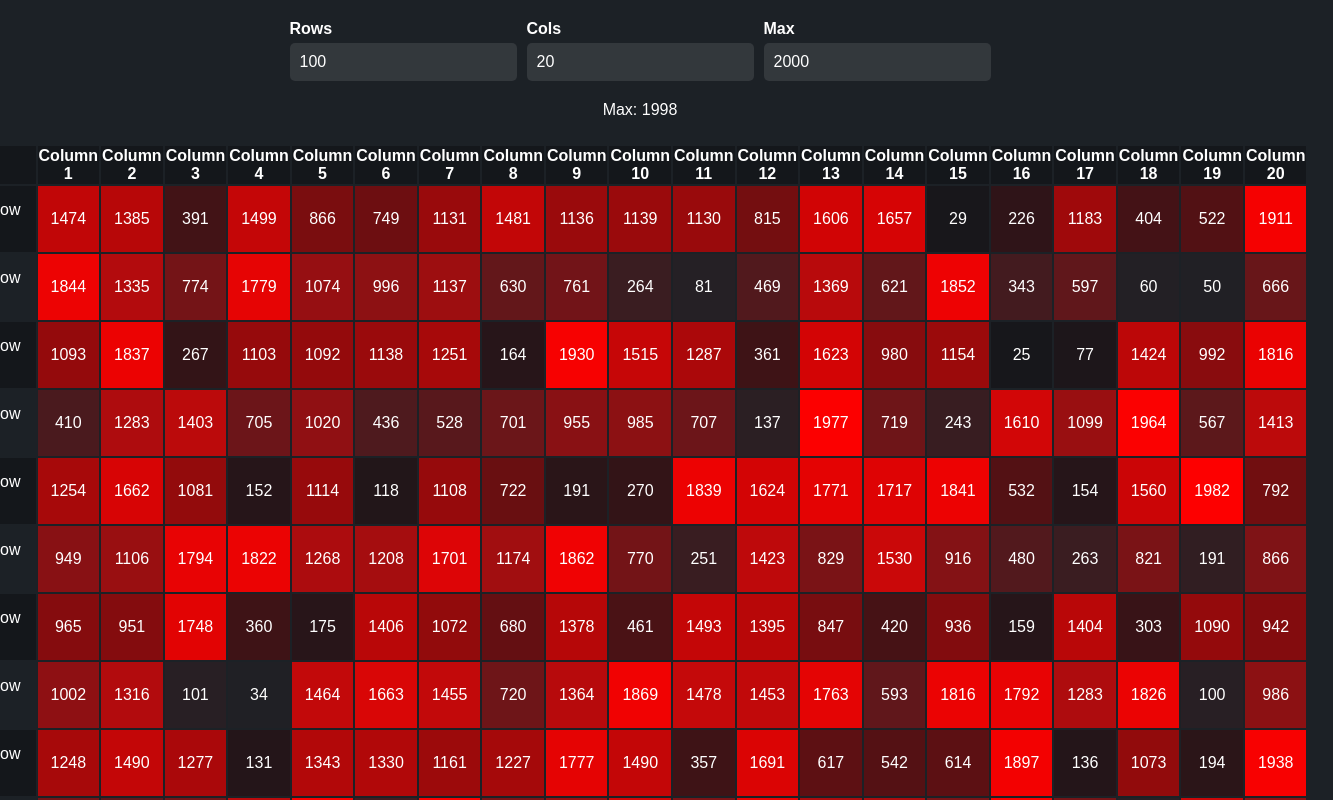
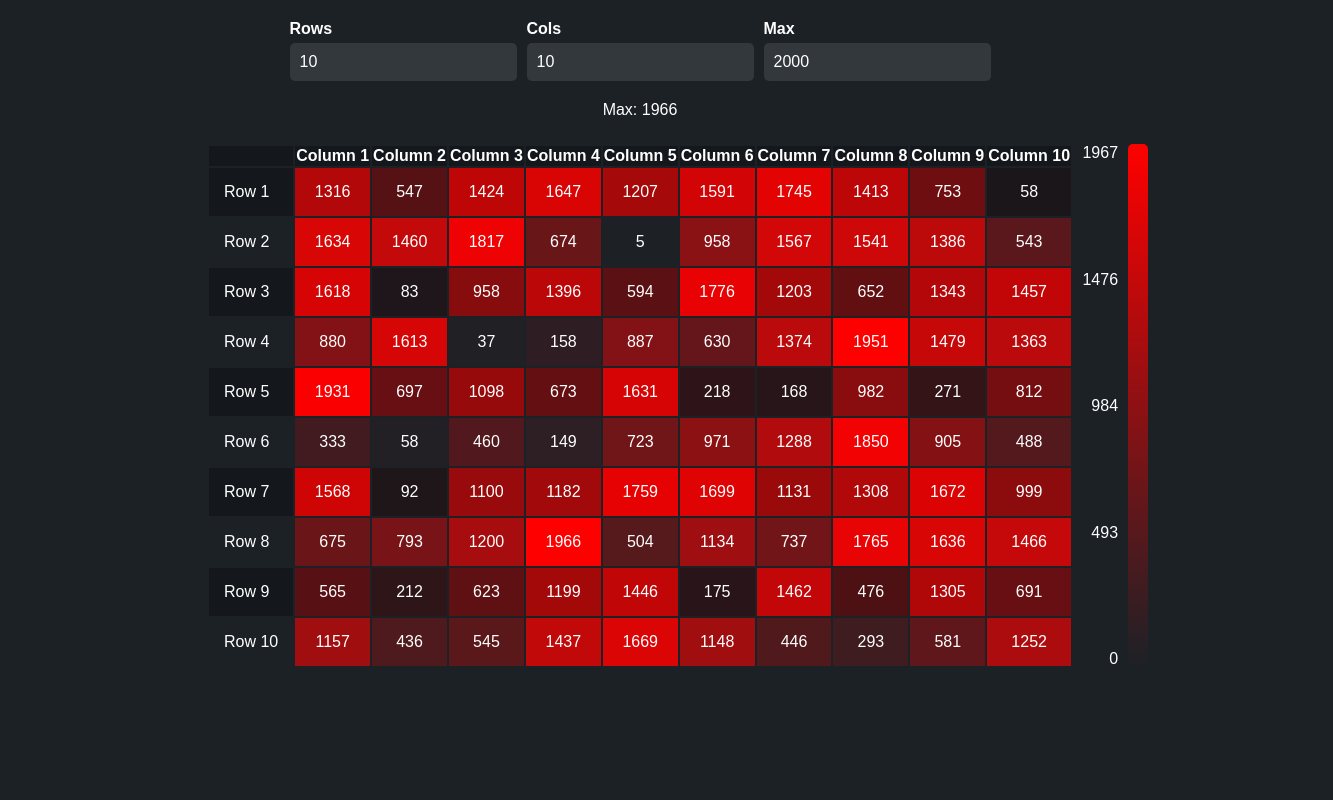
Before and after one commit to jofaval/headless-heatmap, a React (Vite) app: page / in a window 1280 px wide. Shown: the top 800 px of the page, 1333 px wide, since content can reach past the window. Built offline with nearby package versions, Linux system fonts and the light colour scheme.

Commit message:
feat(examples): base heatmap bar

```diff
--- a/packages/react/src/heatmap.hook.ts
+++ b/packages/react/src/heatmap.hook.ts
@@ -7,6 +7,7 @@ export type HeatmapBarRange = {
 
 type HeatmapBarRangeProps = { reverse: boolean; steps: number };
 
+// TODO: refinement needed
 const pureGetHeatmapBarRanges = ({
   steps,
   reverse,
@@ -14,7 +15,12 @@ const pureGetHeatmapBarRanges = ({
 }: HeatmapBarRangeProps & {
   max: number;
 }): HeatmapBarRange[] => {
-  const ranges: HeatmapBarRange[] = [];
+  // TODO: get the actual min
+  const min = 0;
+
+  const ranges: HeatmapBarRange[] = [
+    { start: Number.MIN_SAFE_INTEGER, end: min },
+  ];
 
   const stepSize = max / steps;
   for (let index = 1; index <= steps; index++) {
--- a/src/examples/heatmap-table/app.css
+++ b/src/examples/heatmap-table/app.css
@@ -55,6 +55,48 @@ input {
   padding: 20px;
 }
 
+.heatmap {
+  position: relative;
+}
+
+.heatmap-bar {
+  position: absolute;
+  right: -35px;
+  bottom: 0;
+
+  height: 100%;
+
+  display: flex;
+}
+
+.heatmap-bar .gradient {
+  height: 100%;
+  width: 20px;
+
+  border-radius: 5px;
+  background: linear-gradient(to bottom, red 0%, transparent 100%);
+}
+/* .heatmap-bar .gradient.vertical */
+
+.indices {
+  /* just a SCSS variable name */
+  --spacing: 20px;
+
+  text-align: right;
+
+  display: flex;
+  flex-direction: column;
+  justify-content: space-between;
+
+  /* height: calc(100% - var(--spacing)); */
+  /* margin-top: calc(var(--spacing) / 2); */
+  margin-right: 10px;
+}
+
+.heatmap__table {
+  margin: 25px;
+}
+
 table,
 tbody,
 tr,
@@ -65,10 +107,6 @@ th {
 
 tr:nth-child(odd) {
   background-color: rgba(0, 0, 0, 0.3);
-}
-
-.heatmap__table {
-  margin: 25px;
 }
 
 .row-header {
--- a/src/examples/heatmap-table/app.tsx
+++ b/src/examples/heatmap-table/app.tsx
@@ -23,6 +23,7 @@ type HeatmapBarProps = {
   filterByRange: (props: { start: number; end: number }) => void;
   reverse?: boolean;
   steps?: number;
+  distanceFromTable?: number;
 };
 
 function HeatmapBar({
@@ -32,14 +33,13 @@ function HeatmapBar({
   filterByRange,
   reverse = true,
   steps = 4,
+  distanceFromTable = 35,
 }: HeatmapBarProps) {
   return (
-    <div>
+    <div className="heatmap-bar" style={{ right: -distanceFromTable }}>
       {hoverPercentage !== undefined ? (
         <div className="cursor" style={{ top: hoverPercentage }}></div>
       ) : null}
-
-      <div className={classNames("gradient", orientation)} />
 
       <div className="indices">
         {getHeatmapBarRanges({ reverse, steps }).map(({ end, start }) => (
@@ -51,6 +51,8 @@ function HeatmapBar({
           </div>
         ))}
       </div>
+
+      <div className={classNames("gradient", orientation)}> </div>
     </div>
   );
 }
@@ -93,7 +95,7 @@ function HeatmapRow({ children }: PropsWithChildren) {
   return <tr>{children}</tr>;
 }
 
-const SHOW_BAR = false;
+const SHOW_BAR = true;
 
 function App() {
   const { cols, max, onChange, rows } = useConfiguration();
@@ -174,6 +176,7 @@ function App() {
             getHeatmapBarRanges={getHeatmapBarRanges}
             hoverPercentage={hoverPercentage}
             orientation="vertical"
+            distanceFromTable={currentMax.toString().length * 12.5}
           />
         ) : null}
       </main>
--- a/src/examples/heatmap-table/data-generation.hook.ts
+++ b/src/examples/heatmap-table/data-generation.hook.ts
@@ -1,6 +1,6 @@
 import { Reducer, useMemo, useReducer } from "react";
 
-const INITIAL_CONFIGURATION = { rows: 100, cols: 20, max: 2_000 };
+const INITIAL_CONFIGURATION = { rows: 10, cols: 10, max: 2_000 };
 type Configuration = typeof INITIAL_CONFIGURATION;
 
 type ConfigurationReducer = Reducer<
```
